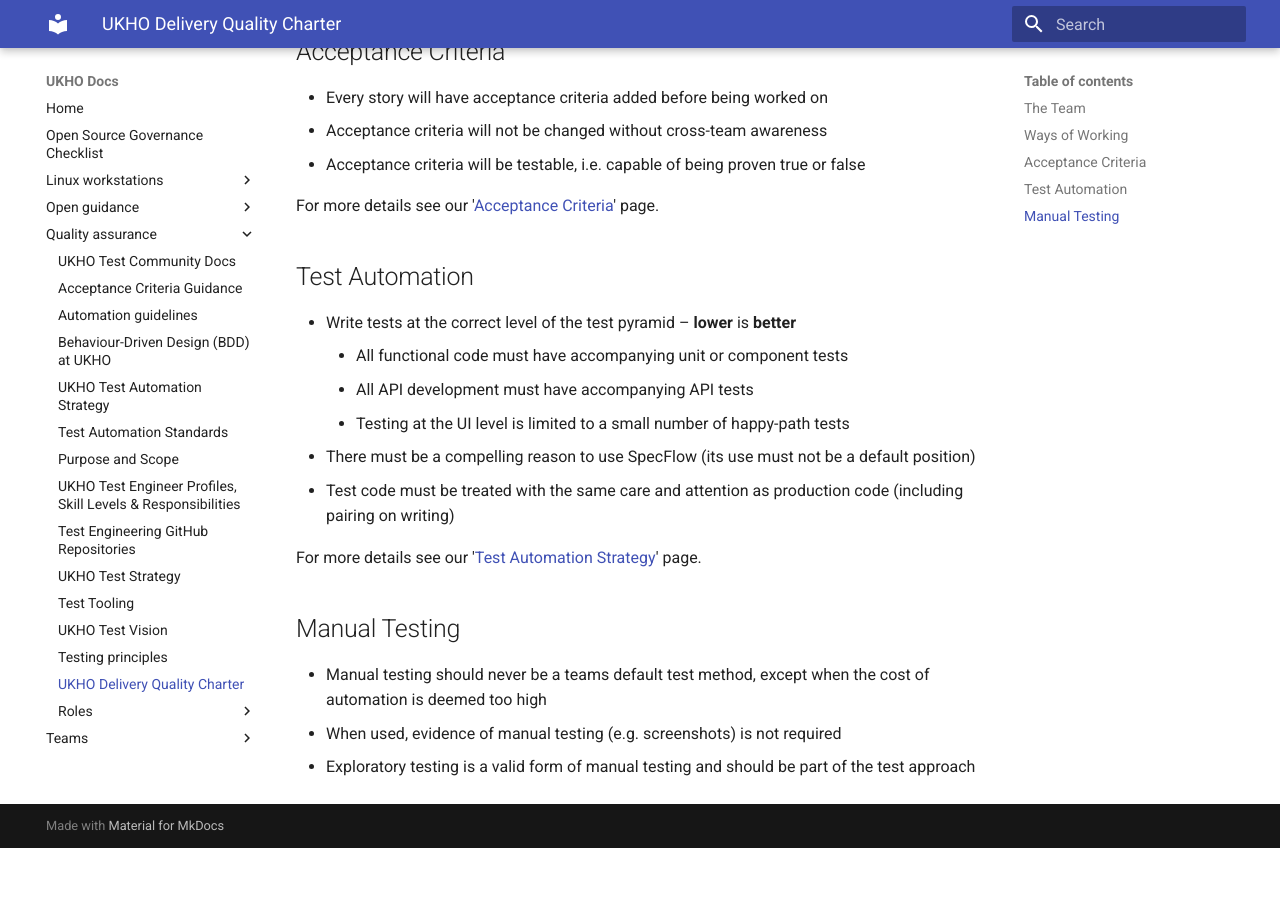
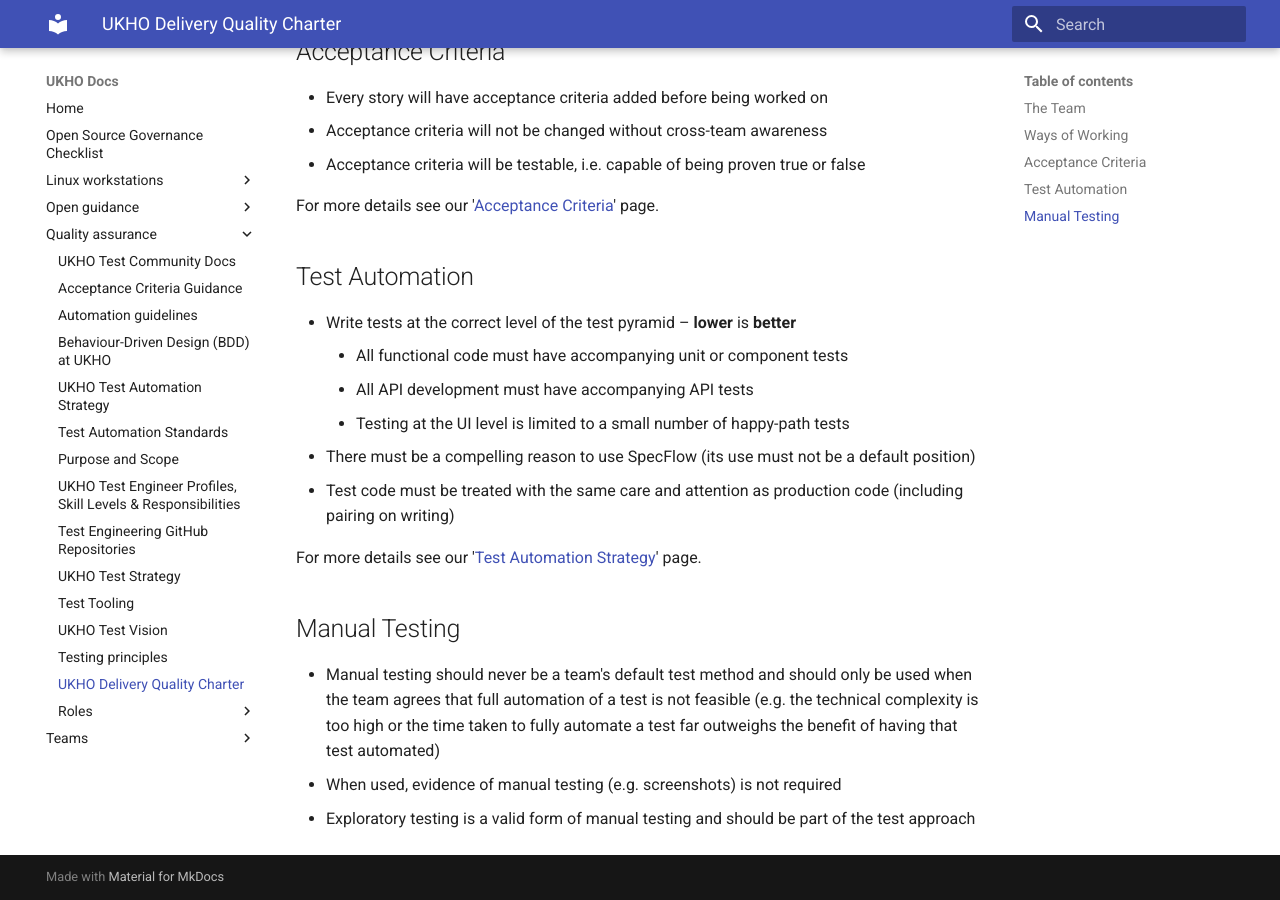
Before and after one commit to UKHO/docs, an MkDocs documentation site: the page built from docs/quality-assurance/ukho-quality-charter.md, in a window 1280 px wide and 900 px high, scrolled down 808 px. Built offline with MkDocs 1.6.1 and Material for MkDocs 9.7.7, drawn with Linux system fonts in a browser that asks for light colours; before the commit the page ends 1656 px from its top, so only the background shows below that.

Commit message:
Update manual testing text in QA charter

```diff
--- a/docs/quality-assurance/ukho-quality-charter.md
+++ b/docs/quality-assurance/ukho-quality-charter.md
@@ -38,6 +38,6 @@ For more details see our '[Test Automation Strategy](test-automation-strategy.md
 
 ## Manual Testing
 
-* Manual testing should never be a teams default test method, except when the cost of automation is deemed too high
+* Manual testing should never be a team's default test method and should only be used when the team agrees that full automation of a test is not feasible (e.g. the technical complexity is too high or the time taken to fully automate a test far outweighs the benefit of having that test automated)
 * When used, evidence of manual testing (e.g. screenshots) is not required
 * Exploratory testing is a valid form of manual testing and should be part of the test approach
```
